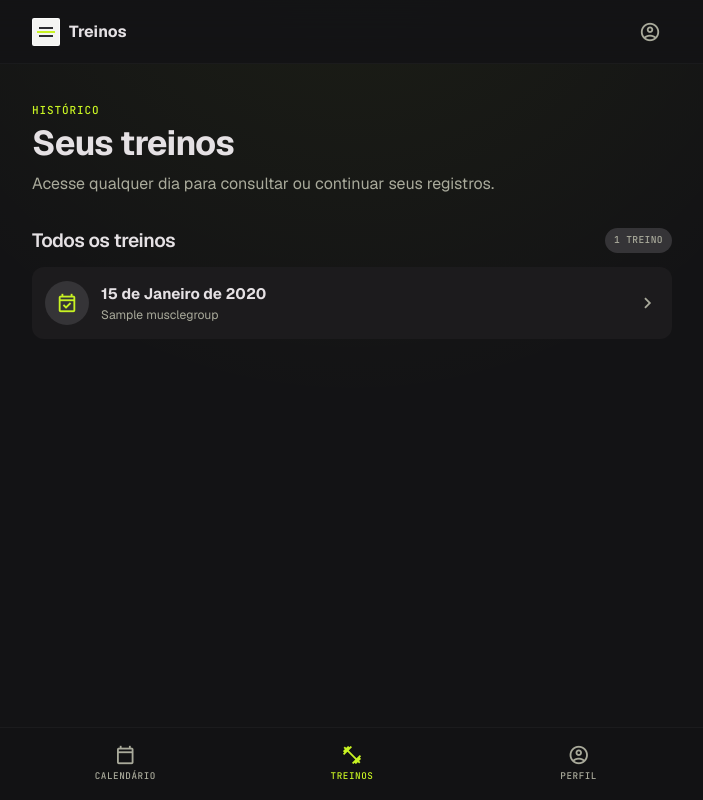
After one commit to yRicke/GymNote, a Django app: page /treinos/ in a window 1280 px wide. The commit adds this page. Shown: the whole page, without its empty margins (288-991 px from the left). Run offline with Django 5.2, Linux system fonts and the light colour scheme; a user stored in the database is signed in; tables that the repository leaves empty hold one stand-in row (values such as "Sample post").

Commit message:
feat: criar catálogo de treinos do usuário

```diff
--- a/core/templates/core/workout_day.html
+++ b/core/templates/core/workout_day.html
@@ -6,7 +6,7 @@
         <a class="icon-button" href="{% url 'core:calendar' %}?year={{ workout_date.year }}&month={{ workout_date.month }}" aria-label="Voltar ao calendário">
             <span class="material-symbols-outlined" aria-hidden="true">arrow_back</span>
         </a>
-        <a class="brand" href="{% url 'core:calendar' %}">{% include "includes/logo_mark.html" %}<span>Treinos</span></a>
+        <a class="brand" href="{% url 'core:workouts' %}">{% include "includes/logo_mark.html" %}<span>Treinos</span></a>
     </div>
 {% endblock %}
 
--- /dev/null
+++ b/core/templates/core/workout_list.html
@@ -0,0 +1,49 @@
+{% extends "base.html" %}
+
+{% block title %}Treinos | GymNote{% endblock %}
+{% block header_leading %}
+    <a class="brand" href="{% url 'core:workouts' %}" aria-label="GymNote - Treinos">
+        {% include "includes/logo_mark.html" %}
+        <span>Treinos</span>
+    </a>
+{% endblock %}
+
+{% block content %}
+<div class="page-shell">
+    <section class="page-heading">
+        <p class="eyebrow eyebrow--accent">Histórico</p>
+        <h1>Seus treinos</h1>
+        <p>Acesse qualquer dia para consultar ou continuar seus registros.</p>
+    </section>
+
+    <section class="content-section">
+        <div class="section-heading">
+            <h2>Todos os treinos</h2>
+            {% if workouts %}<span class="pill">{{ workouts|length }} treino{{ workouts|length|pluralize:"s" }}</span>{% endif %}
+        </div>
+        {% if workouts %}
+            <div class="stack-list">
+                {% for workout in workouts %}
+                    <a class="list-card" href="{% url 'core:workout_day' date_str=workout.date|date:'Y-m-d' %}">
+                        <span class="list-card__icon material-symbols-outlined" aria-hidden="true">event_available</span>
+                        <span class="list-card__body">
+                            <strong>{{ workout.date|date:"d \d\e F \d\e Y" }}</strong>
+                            <small>{% for workout_group in workout.workout_muscle_groups.all %}{{ workout_group.muscle_group.name }}{% if not forloop.last %} · {% endif %}{% endfor %}</small>
+                        </span>
+                        <span class="material-symbols-outlined list-card__chevron" aria-hidden="true">chevron_right</span>
+                    </a>
+                {% endfor %}
+            </div>
+        {% else %}
+            <div class="button-stack">
+                <div class="empty-state">
+                    <span class="material-symbols-outlined" aria-hidden="true">event_note</span>
+                    <h3>Nenhum treino registrado</h3>
+                    <p>Escolha um dia no calendário e adicione seu primeiro grupo muscular.</p>
+                </div>
+                <a class="button button--primary button--full" href="{% url 'core:calendar' %}">Abrir calendário <span class="material-symbols-outlined" aria-hidden="true">arrow_forward</span></a>
+            </div>
+        {% endif %}
+    </section>
+</div>
+{% endblock %}
--- a/core/urls.py
+++ b/core/urls.py
@@ -7,6 +7,7 @@ app_name = "core"
 urlpatterns = [
     path("", views.landing_page, name="landing"),
     path("calendario/", views.calendar_view, name="calendar"),
+    path("treinos/", views.workout_list, name="workouts"),
     path("treino/<str:date_str>/", views.workout_day, name="workout_day"),
     path(
         "treino/<str:date_str>/grupos/adicionar/",
--- a/core/views.py
+++ b/core/views.py
@@ -115,6 +115,24 @@ def calendar_view(request):
             "today": today,
             "today_workout": workouts.get(today),
         },
+    )
+
+
+@login_required
+def workout_list(request):
+    workouts = (
+        Workout.objects.filter(
+            user=request.user,
+            workout_muscle_groups__isnull=False,
+        )
+        .prefetch_related("workout_muscle_groups__muscle_group")
+        .distinct()
+        .order_by("-date")
+    )
+    return render(
+        request,
+        "core/workout_list.html",
+        {"workouts": workouts},
     )
 
 
--- a/templates/includes/bottom_nav.html
+++ b/templates/includes/bottom_nav.html
@@ -1,10 +1,16 @@
 <nav class="bottom-nav" aria-label="Navegação principal">
     <div class="bottom-nav__inner">
-        <a class="bottom-nav__item {% if request.resolver_match.namespace == 'core' %}is-active{% endif %}"
+        <a class="bottom-nav__item {% if request.resolver_match.url_name == 'calendar' %}is-active{% endif %}"
            href="{% url 'core:calendar' %}"
-           {% if request.resolver_match.namespace == 'core' %}aria-current="page"{% endif %}>
+           {% if request.resolver_match.url_name == 'calendar' %}aria-current="page"{% endif %}>
             <span class="material-symbols-outlined" aria-hidden="true">calendar_today</span>
             <span>Calendário</span>
+        </a>
+        <a class="bottom-nav__item {% if request.resolver_match.namespace == 'core' and request.resolver_match.url_name != 'calendar' and request.resolver_match.url_name != 'landing' %}is-active{% endif %}"
+           href="{% url 'core:workouts' %}"
+           {% if request.resolver_match.namespace == 'core' and request.resolver_match.url_name != 'calendar' and request.resolver_match.url_name != 'landing' %}aria-current="page"{% endif %}>
+            <span class="material-symbols-outlined" aria-hidden="true">fitness_center</span>
+            <span>Treinos</span>
         </a>
         <a class="bottom-nav__item {% if request.resolver_match.url_name == 'profile' %}is-active{% endif %}"
            href="{% url 'accounts:profile' %}"
```
Also changed, not shown: core/tests.py (+69 -0 lines).
